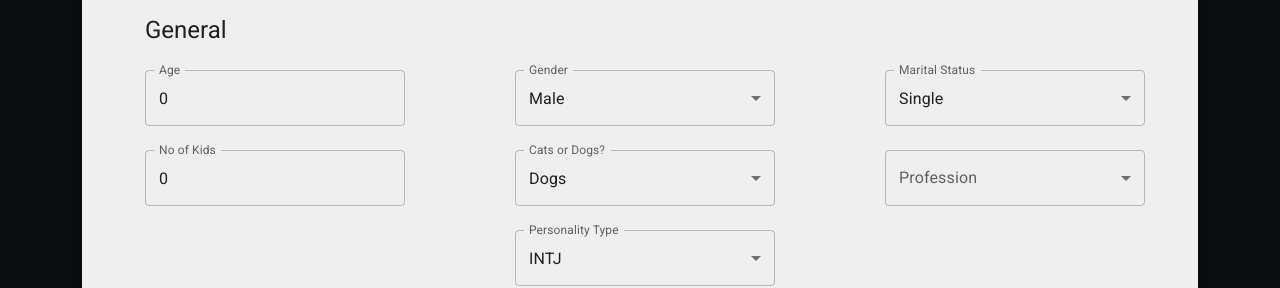
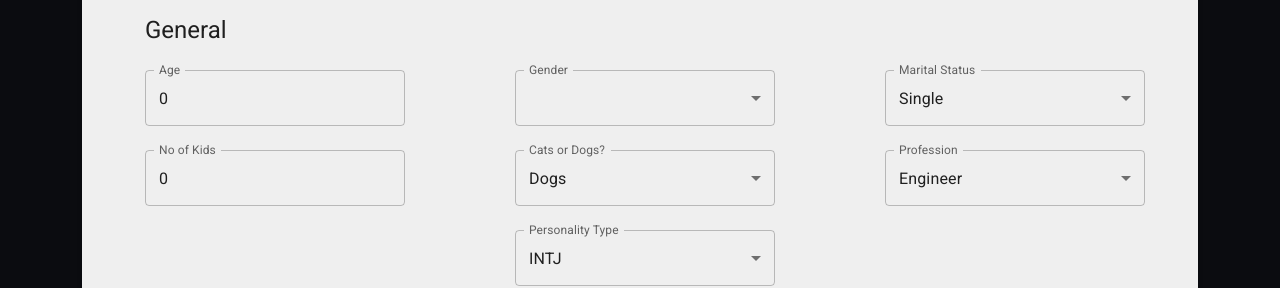
Before and after one commit to rohittuli5/Friendology, a React (Create React App) app in the folder frontend/: page /home in a window 1280 px wide. Shown: the part 225-513 px from the top of the page. Built offline with nearby package versions, Linux system fonts and the light colour scheme.

Commit message:
update data api done from frontend

```diff
--- a/frontend/src/Components/Home.js
+++ b/frontend/src/Components/Home.js
@@ -22,18 +22,18 @@ const Home = () => {
   	const [email, setemail] = useState(0);
     const [password,setpassword]=useState(0);
     const [age,setAge]=useState(0);
-    const [gender,setGender]=useState("Male");
-    const [maritalstatus,setStatus]=useState("Single");
+    const [gender,setGender]=useState("m");
+    const [marital_status,setStatus]=useState("Single");
     const [have_kids,setKids]=useState(0);
     const [cats_or_dogs,setCat]=useState("Dogs");
-    const [social_media_usage,setMedia]=useState(null);
-    const [health_conscious,setHealth]=useState(null);
-    const [optimist_realist_pessimist,setORP]=useState(null);
+    const [social_media_usage,setMedia]=useState(0);
+    const [health_conscious,setHealth]=useState(0);
+    const [optimist_realist_pessimist,setORP]=useState(0);
     const [personality_type,setPersonality]=useState("INTJ");
-    const [profession,setProfession]=useState(null);
-    const [income_level,setIncome]=useState(null);
-    const [political_viewpoint,setPolitical]=useState(null);
-    const [economical_viewpoint,setEconomical]=useState(null);
+    const [profession,setProfession]=useState("Engineer");
+    const [income_level,setIncome]=useState(0);
+    const [political_viewpoint,setPolitical]=useState(0);
+    const [economical_viewpoint,setEconomical]=useState(0);
     const [hobbies,setHobbies]=useState({
       reading:false,
       travelling:false,
@@ -109,7 +109,7 @@ const Home = () => {
   useEffect(() => {
     const user = AuthService.getCurrentUser();
     if (user) {
-
+      console.log(user)
       setCurrentUser(user);
       setemail(user['email'])
       setpassword(user['password'])
@@ -138,12 +138,33 @@ const Home = () => {
   const navigate = useNavigate();
 
   const handleSubmit = async (e) => {
+    const hobbyList=[]
+    const movieGenreList=[]
+    const musicGenreList=[]
+    for (const [key, value] of Object.entries(hobbies)){
+      if(value==true){
+        hobbyList.push(key)
+      }
+    }
+    for (const [key, value] of Object.entries(genre_of_movies)){
+      if(value==true){
+        movieGenreList.push(key)
+      }
+    }
+    for (const [key, value] of Object.entries(genre_of_music)){
+      if(value==true){
+        musicGenreList.push(key)
+      }
+    }
+
     e.preventDefault();
     try {
+
+
       await AuthService.update(email, password,age,gender,marital_status,have_kids,cats_or_dogs,
-  social_media_usage,health_conscious,optimist_realist_pessimist,personality_type,hobbies,profession,income_level,political_viewpoint,
-  economical_viewpoint,genre_of_music,genre_of_movies,latitude,longitude,friends).then(
-        () => {
+  social_media_usage,health_conscious,optimist_realist_pessimist,personality_type,hobbyList,profession,income_level,political_viewpoint,
+  economical_viewpoint,musicGenreList,movieGenreList,latitude,longitude,friends).then(() => {
+
           navigate("/friends_list");
           window.location.reload();
         },
@@ -157,6 +178,10 @@ const Home = () => {
   };
   const genders = [
     {
+      value:"default",
+      label:"Not Selected"
+    },
+    {
       value: 'Male',
       label: 'Male',
     },
@@ -167,10 +192,14 @@ const Home = () => {
 
   ];
 
-  const marital_status = [
+  const marital_status_options = [
     {
       value: 'Married',
       label: 'Married',
+    },
+    {
+      value:"default",
+      label:"Not Selected"
     },
     {
       value: 'Single',
@@ -188,6 +217,10 @@ const Home = () => {
       label: 'Cats',
     },
     {
+      value:"default",
+      label:"Not Selected"
+    },
+    {
       value: 'Dogs',
       label: 'Dogs',
     },
@@ -201,6 +234,10 @@ const Home = () => {
     {
       value: 'Student (Science)',
       label: 'Student (Science)',
+    },
+    {
+      value:"default",
+      label:"Not Selected"
     },
     {
       value: 'Student (Commerce)',
@@ -277,6 +314,10 @@ const Home = () => {
     {
       value: "INTJ",
       label: "INTJ",
+    },
+    {
+      value:"default",
+      label:"Not Selected"
     },
     {
       value: "ISTJ",
@@ -371,8 +412,8 @@ const Home = () => {
         </Grid>
 
         <Grid item xs={4}>
-        <TextField id="maritalstatus" style={{width:"75%"}} select variant="outlined" label="Marital Status" value={maritalstatus} onChange={(e)=>setStatus(e.target.value)}>
-        {marital_status.map((option) => (
+        <TextField id="maritalstatus" style={{width:"75%"}} select variant="outlined" label="Marital Status" value={marital_status} onChange={(e)=>setStatus(e.target.value)}>
+        {marital_status_options.map((option) => (
           <MenuItem key={option.value} value={option.value}>
             {option.label}
           </MenuItem>
--- a/frontend/src/services/auth.service.js
+++ b/frontend/src/services/auth.service.js
@@ -38,6 +38,7 @@ const update = (email, password,age,gender,marital_status,have_kids,cats_or_dogs
     })
     .then((response) => {
         localStorage.setItem("user", JSON.stringify(response.data));
+        console.log(response)
       return response.data;
     });
 };
```
